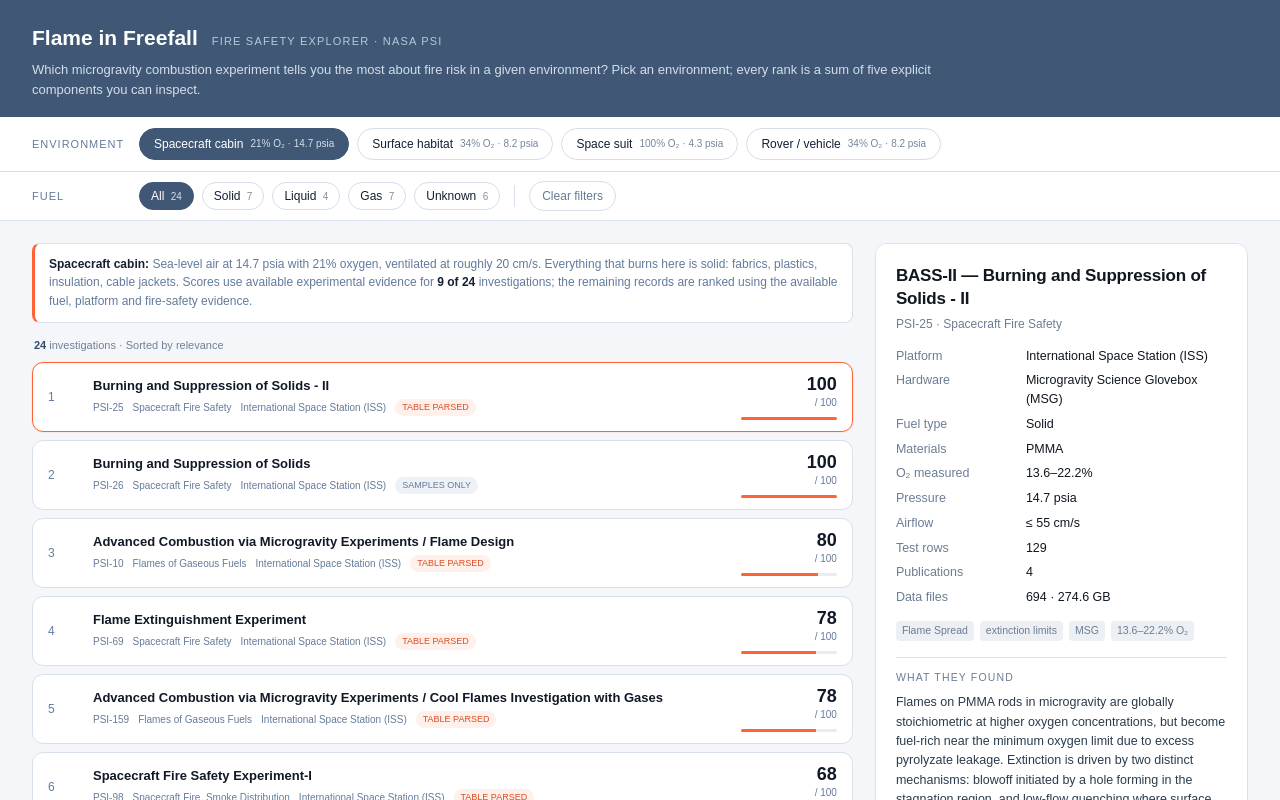
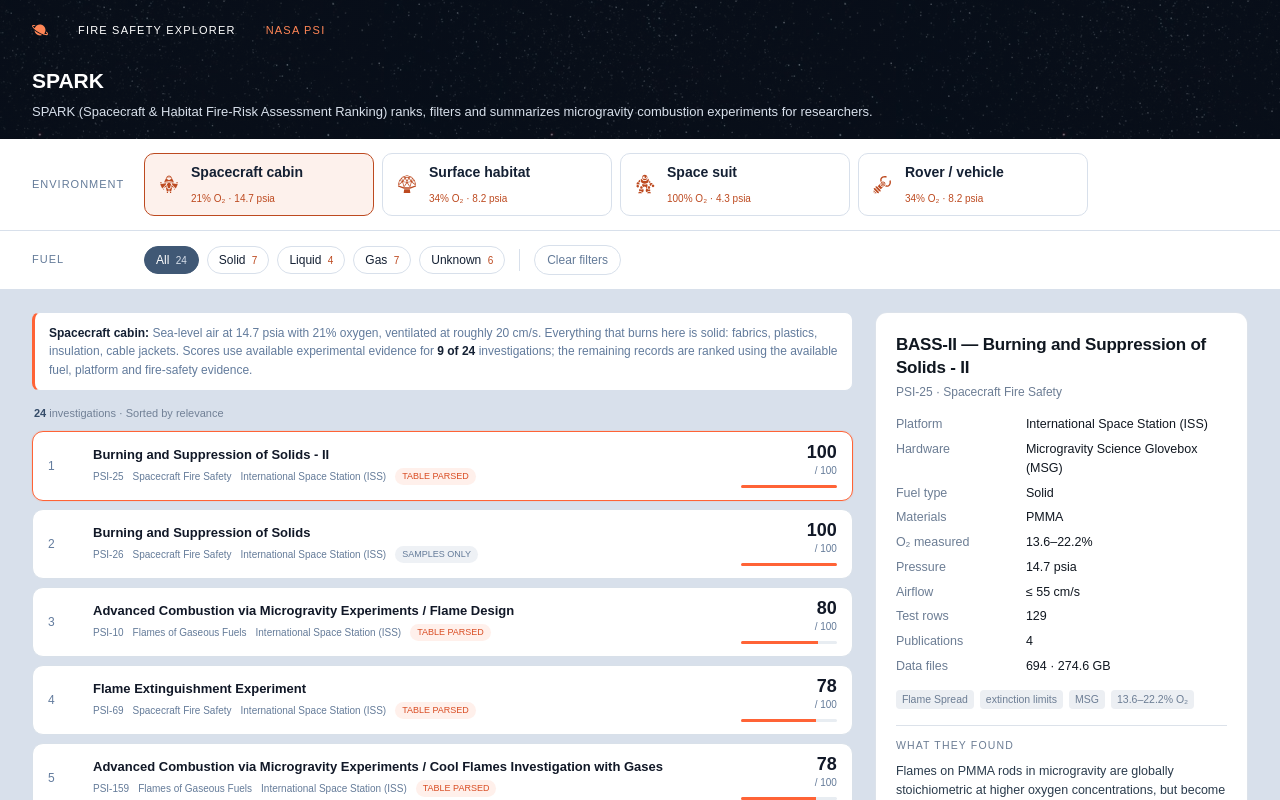
Before and after one commit to KaterynaKon/NasaSpaceChallenge, a Next.js app in the folder flame-in-freefall/: page / in a window 1280 px wide. Shown: the top 800 px of the page. Built offline with nearby package versions, Linux system fonts and the light colour scheme.

Commit message:
Changed styling of dashboard, added lucide react icons, background image for header
Signed-off-by: tanahia <sofi.bookfan@gmail.com>

```diff
--- a/flame-in-freefall/components/Dashboard.tsx
+++ b/flame-in-freefall/components/Dashboard.tsx
@@ -1,6 +1,7 @@
 "use client";
 
 import { useMemo, useState } from "react";
+import { IoPlanetSharp } from "react-icons/io5";
 
 import {
   DEFAULT_ENV,
@@ -89,16 +90,16 @@ export default function Dashboard() {
 
       <header className="dashboard-header">
         <div className="dashboard-heading">
-          <h1>Flame in Freefall</h1>
-          <span>Fire Safety Explorer · NASA PSI</span>
+    <div className="dashboard-eyebrow">
+      <IoPlanetSharp className="eyebrow-icon" />
+      <span className="eyebrow-name">Fire Safety Explorer</span>
+      <span className="eyebrow-tag">NASA PSI</span>
+    </div>
+          <h1>SPARK</h1>
         </div>
 
         <p>
-          Which microgravity combustion experiment tells
-          you the most about fire risk in a given
-          environment? Pick an environment; every rank
-          is a sum of five explicit components you can
-          inspect.
+          SPARK (Spacecraft & Habitat Fire-Risk Assessment Ranking) ranks, filters and summarizes microgravity combustion experiments for researchers.
         </p>
       </header>
 
--- a/flame-in-freefall/components/EnvironmentTabs.tsx
+++ b/flame-in-freefall/components/EnvironmentTabs.tsx
@@ -1,11 +1,22 @@
 "use client";
 
 import type { Environment, EnvironmentInfo } from "@/lib/types";
+import type { IconType } from "react-icons";
+import { GiSpaceship, GiHabitatDome, GiSpaceSuit, GiRobotGrab } from "react-icons/gi";
+
 
 type Props = {
   environments: EnvironmentInfo[];
   activeEnvironment: Environment;
   onChange: (environment: Environment) => void;
+};
+
+// Keys must match your Environment ids. These are placeholders.
+const environmentIcons: Record<Environment, IconType> = {
+  cabin: GiSpaceship,
+  habitat: GiHabitatDome,
+  suit: GiSpaceSuit,
+  rover: GiRobotGrab,
 };
 
 export default function EnvironmentTabs({
@@ -18,22 +29,31 @@ export default function EnvironmentTabs({
       <span className="toolbar-label">Environment</span>
 
       <div className="environment-options">
-        {environments.map((environment) => (
+        {environments.map((environment) => {
+          const isActive = activeEnvironment === environment.id;
+          const Icon = environmentIcons[environment.id];
+
+          return (
             <button
               key={environment.id}
               type="button"
-            className={`environment-tab ${
-              activeEnvironment === environment.id ? "is-active" : ""
-            }`}
+              className={`environment-tab ${isActive ? "is-active" : ""}`}
               onClick={() => onChange(environment.id)}
-            aria-pressed={activeEnvironment === environment.id}
+              aria-pressed={isActive}
             >
-            <span>{environment.label}</span>
+              <span className="environment-icon">
+                <Icon size={20} />
+              </span>
+
+              <span className="environment-text">
+                <span className="environment-name">{environment.label}</span>
                 <small>
                   {environment.o2} O₂ · {environment.pressure}
                 </small>
+              </span>
             </button>
-        ))}
+          );
+        })}
       </div>
     </section>
   );
--- a/flame-in-freefall/components/dashboard.css
+++ b/flame-in-freefall/components/dashboard.css
@@ -3,42 +3,64 @@
 .flame-dashboard {
   min-height: 100vh;
   color: #111827;
-  background: #f4f6f9;
+  background: #D8E0EB;
   font-family: Arial, Helvetica, sans-serif;
 }
 
 /* Header */
 
 .dashboard-header {
-  background: #405875;
+   background-image:
+    linear-gradient(
+      rgba(10, 25, 45, 0.55),
+      rgba(10, 25, 45, 0.55)
+    ),
+    url("/images/header-background.jpg");
+
+  background-size: cover, 40%;
+  background-position: center;
+  background-repeat: repeat;
+
   color: #fff;
   padding: 22px 32px 17px;
 }
 
 .dashboard-heading {
   display: flex;
-  align-items: baseline;
-  flex-wrap: wrap;
-  gap: 14px;
+  flex-direction: column;
+  gap: 30px;
 }
 
 .dashboard-heading h1 {
   margin: 0;
   font-size: 21px;
   font-weight: 700;
+  line-height:1.1;
 }
-
-.dashboard-heading > span {
-  color: #b9c8d9;
+.dashboard-eyebrow {
+  display: flex;
+  flex-direction: row;
+  gap: 30px;
   font-size: 11px;
   letter-spacing: 1.2px;
   text-transform: uppercase;
 }
+.eyebrow-icon {
+  font-size: 16px;
+  color: #FF8656;
+  flex-shrink: 0;
+}
+.eyebrow-name {
+  color: #fff;
+}
+.eyebrow-tag {
+   color: #FF8656;
+}
 
 .dashboard-header p {
   max-width: 920px;
-  margin: 6px 0 0;
-  color: #d4deea;
+  margin: 10px 0 0;
+  color: #D8E0EB;
   font-size: 13px;
   line-height: 1.55;
 }
@@ -52,7 +74,7 @@
   min-height: 55px;
   padding: 9px 32px;
   background: #fff;
-  border-bottom: 1px solid #d9e0e9;
+  border-bottom: 1px solid #D8E0EB;
 }
 
 .toolbar-label {
@@ -69,14 +91,15 @@
   align-items: center;
   flex-wrap: wrap;
   gap: 8px;
+  padding:5px;
 }
 
 /* Environment buttons */
 
-.environment-tab,
+
 .fuel-chip,
 .clear-filters {
-  border: 1px solid #d6deea;
+  border: 1px solid #D8E0EB;
   background: #fff;
   color: #142033;
   border-radius: 22px;
@@ -89,17 +112,51 @@
   display: inline-flex;
   align-items: center;
   gap: 7px;
-  min-height: 32px;
-  padding: 6px 14px;
+  min-width: 230px;
+  padding: 5px 14px;
   font-size: 12px;
+  background: #fff;
+  border: 1px solid #D8E0EB;
+  border-radius: 10px;
+  color: #142033;
+  text-align: left;
+  cursor: pointer;
+  transition: background 0.15s ease, border-color 0.15s ease;
+}
+.environment-name {
+  font-size: 14px;
+  padding:5px;
+  font-weight: 700;
+  line-height: 1.2;
 }
 
 .environment-tab small {
-  color: #77869a;
+  color: #BD4A20;
+    padding:5px;
   font-size: 10px;
+  line-height: 1.2;
+}
+.environment-tab:hover {
+  border-color: #BD4A20;
+}
+.environment-icon {
+  display: inline-flex;
+  align-items: center;
+  flex-shrink: 0;
+  color: #BD4A20;
+}
+.environment-tab.is-active {
+  background: #fdf1ec;
+  border-color: #BD4A20;
+  color: #142033;
 }
 
-.environment-tab.is-active,
+.environment-text {
+  display: flex;
+  flex-direction: column;
+  gap: 2px;
+  flex: 1;
+}
 .fuel-chip.is-active {
   background: #405875;
   border-color: #405875;
@@ -107,7 +164,7 @@
 }
 
 .environment-tab.is-active small {
-  color: #d4deea;
+  color: #BD4A20;
 }
 
 /* Fuel buttons */
@@ -124,19 +181,19 @@
 
 .fuel-chip span {
   margin-left: 3px;
-  color: #8290a2;
+  color: #BD4A20;
   font-size: 10px;
 }
 
 .fuel-chip.is-active span {
-  color: #d4deea;
+  color: #D8E0EB;
 }
 
 .fuel-divider {
   width: 1px;
   height: 22px;
   margin: 0 6px;
-  background: #d9e0e9;
+  background: #D8E0EB;
 }
 
 .clear-filters {
@@ -166,7 +223,7 @@
 .environment-note {
   margin-bottom: 14px;
   padding: 11px 14px;
-  border: 1px solid #d8e0e9;
+  border: 1px solid #D8E0EB;
   border-left: 3px solid #ff6336;
   border-radius: 8px;
   background: #fff;
--- a/flame-in-freefall/package.json
+++ b/flame-in-freefall/package.json
@@ -15,6 +15,7 @@
     "next": "16.4.6",
     "react": "19.3.0",
     "react-dom": "19.3.0",
+    "react-icons": "^5.7.0",
     "recharts": "^3.10.1"
   },
   "devDependencies": {
```
Also changed, not shown: flame-in-freefall/public/images/header-background.jpg (added), 1 other file (tests, documents, lock files or other folders). Lines whose indentation alone changed are shown as unchanged.
